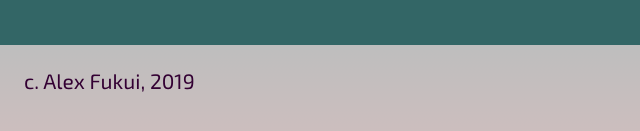
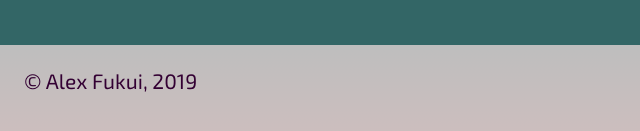
Before and after one commit to thinkful-ei-gecko/alexander-portfolio-starter, a website: page index.html in a window 1280 px wide. Shown: the part 2651-2782 px from the top of the page, 0-640 px from the left. Drawn offline with Linux system fonts and the light colour scheme.

```diff
--- a/index.html
+++ b/index.html
@@ -85,6 +85,6 @@
         </section>
 
     </main>
-    <footer role="content-info">c. Alex Fukui, 2019</footer>
+    <footer role="content-info">&copy; Alex Fukui, 2019</footer>
 </body>
 </html>
```
Also changed, not shown: README.md.
